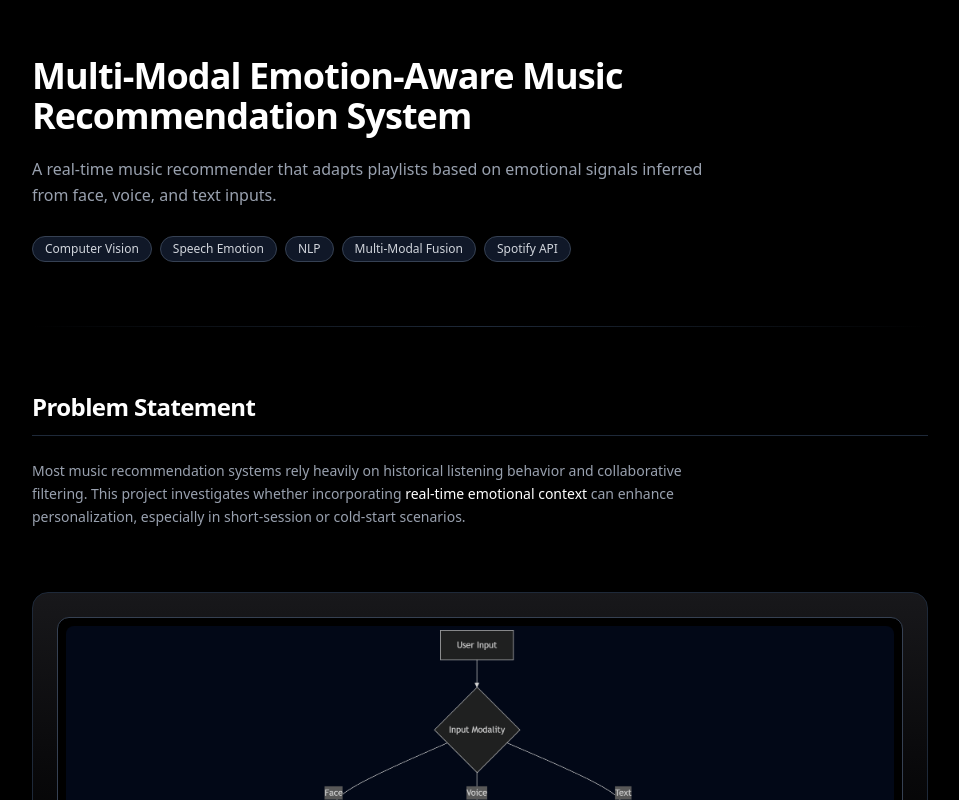
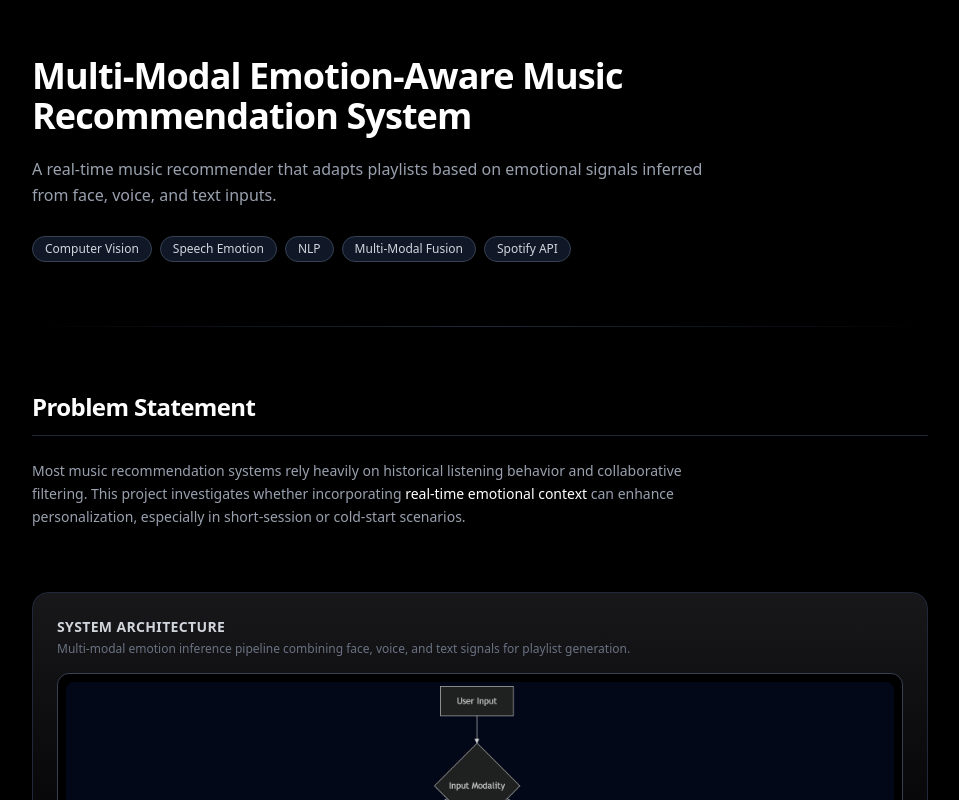
Before and after one commit to reethj-07/portfolio, a Next.js app: page /projects/emotion-music-recommender in a window 1280 px wide. Shown: the top 800 px of the page, without its empty margins (160-1119 px from the left). Built offline with nearby package versions, Linux system fonts and the light colour scheme.

Commit message:
updated diagram explaination

```diff
--- a/src/app/projects/emotion-music-recommender/page.tsx
+++ b/src/app/projects/emotion-music-recommender/page.tsx
@@ -27,7 +27,8 @@ export default function EmotionMusicRecommender() {
       <Diagram
         src="/diagrams/emotion-music-architecture.png"
         alt="Emotion-aware music recommendation pipeline"
-        caption="Multi-modal emotion inference pipeline combining face, voice, and text signals for playlist generation."
+        title="System Architecture"
+        description="Multi-modal emotion inference pipeline combining face, voice, and text signals for playlist generation."
       />
 
       <Section title="Modeling Approach">
```
